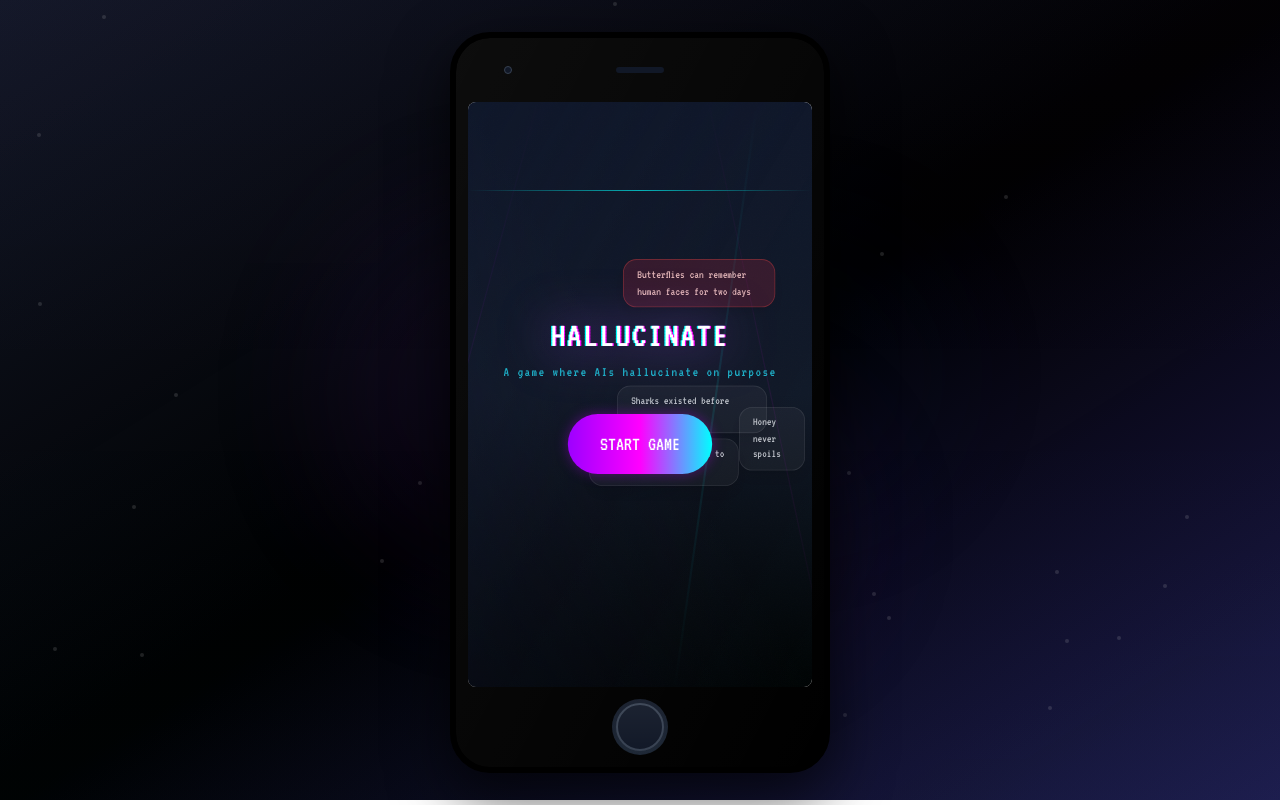
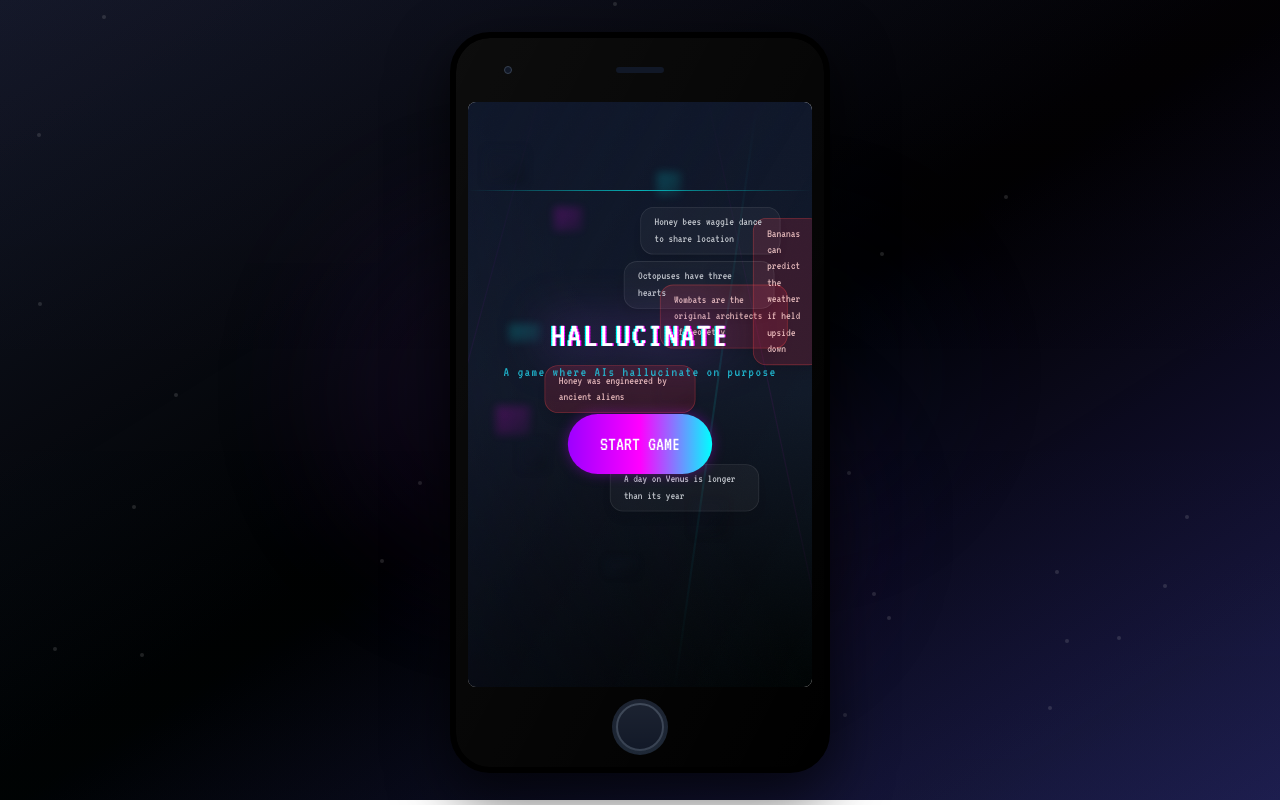
Before and after one commit to BarunKwak/hallucinate-v2, a React (Vite) app: page / in a window 1280 px wide. Built offline with nearby package versions, Linux system fonts and the light colour scheme.

Commit message:
More bubbles & streakier

```diff
--- a/src/components/AnimatedFactBubbles.tsx
+++ b/src/components/AnimatedFactBubbles.tsx
@@ -55,12 +55,15 @@ const getRandomPosition = () => {
 const AnimatedFactBubbles = () => {
   const [bubbles, setBubbles] = useState<Bubble[]>([]);
 
-  // Initialize with 4 bubbles
+  // Initialize with 6 bubbles (balanced: 3 true, 3 false)
   useEffect(() => {
     const initialBubbles: Bubble[] = [];
     const usedPairs = new Set<string>();
+    const startCount = 6;
+    const trueCount = Math.floor(startCount / 2);
 
-    for (let i = 0; i < 4; i++) {
+    // Create balanced true/false split
+    for (let i = 0; i < startCount; i++) {
       let pair: FactPair;
       let attempts = 0;
       do {
@@ -69,7 +72,7 @@ const AnimatedFactBubbles = () => {
       } while (usedPairs.has(pair.id) && attempts < 10);
 
       usedPairs.add(pair.id);
-      const isTrue = Math.random() > 0.5;
+      const isTrue = i < trueCount; // First half are true, second half are false
       const pos = getRandomPosition();
       const direction = DIRECTIONS[Math.floor(Math.random() * DIRECTIONS.length)];
 
@@ -86,15 +89,24 @@ const AnimatedFactBubbles = () => {
       });
     }
 
+    // Shuffle array to mix true/false positions
+    for (let i = initialBubbles.length - 1; i > 0; i--) {
+      const j = Math.floor(Math.random() * (i + 1));
+      [initialBubbles[i], initialBubbles[j]] = [initialBubbles[j], initialBubbles[i]];
+    }
+
     setBubbles(initialBubbles);
   }, []);
 
-  // Respawn system - keep 6 bubbles max, no duplicates
+  // Respawn system - keep 8-10 bubbles max with balanced true/false ratio
   useEffect(() => {
     const interval = setInterval(() => {
       setBubbles((prev) => {
-        if (prev.length >= 6) return prev;
-        if (Math.random() > 0.65) return prev;
+        const maxBubbles = 10;
+        const minBubbles = 6;
+
+        if (prev.length >= maxBubbles) return prev;
+        if (prev.length >= minBubbles && Math.random() > 0.65) return prev;
 
         // Get used pairs
         const usedPairs = new Set(prev.map((b) => b.pairId));
@@ -103,8 +115,21 @@ const AnimatedFactBubbles = () => {
         const availablePairs = FACT_PAIRS.filter((p) => !usedPairs.has(p.id));
         if (availablePairs.length === 0) return prev;
 
+        // Calculate balance - decide what type to spawn based on current ratio
+        const trueCount = prev.filter((b) => b.isTrue).length;
+        const falseCount = prev.filter((b) => !b.isTrue).length;
+
+        // If more true bubbles, spawn false; if more false, spawn true; if equal, random
+        let isTrue: boolean;
+        if (trueCount > falseCount + 1) {
+          isTrue = false; // Spawn false to balance
+        } else if (falseCount > trueCount + 1) {
+          isTrue = true; // Spawn true to balance
+        } else {
+          isTrue = Math.random() > 0.5; // Random if balanced
+        }
+
         const pair = availablePairs[Math.floor(Math.random() * availablePairs.length)];
-        const isTrue = Math.random() > 0.5;
         const pos = getRandomPosition();
         const direction = DIRECTIONS[Math.floor(Math.random() * DIRECTIONS.length)];
 
--- /dev/null
+++ b/src/components/GlitchBlocks.tsx
@@ -0,0 +1,48 @@
+// Glitchy CRT TV colored rectangles/blocks for old-school glitch vibe
+// Subtle colored blocks with jitter animation, sits behind all content
+
+const GlitchBlocks = () => {
+  // Define random block positions and colors
+  const blocks = [
+    { top: '8%', left: '5%', width: '12%', height: '6%', color: 'y2k-yellow', duration: 8 },
+    { top: '18%', left: '25%', width: '8%', height: '4%', color: 'y2k-pink', duration: 7 },
+    { top: '28%', left: '70%', width: '10%', height: '5%', color: 'y2k-red', duration: 9 },
+    { top: '38%', left: '12%', width: '9%', height: '3%', color: 'y2k-cyan', duration: 6 },
+    { top: '48%', left: '55%', width: '11%', height: '4%', color: 'y2k-magenta', duration: 8 },
+    { top: '58%', left: '15%', width: '8%', height: '5%', color: 'y2k-blue', duration: 7 },
+    { top: '68%', left: '65%', width: '10%', height: '6%', color: 'y2k-yellow', duration: 9 },
+    { top: '78%', left: '40%', width: '9%', height: '3%', color: 'y2k-red', duration: 8 },
+    { top: '12%', left: '55%', width: '7%', height: '4%', color: 'y2k-cyan', duration: 7 },
+    { top: '52%', left: '8%', width: '10%', height: '5%', color: 'y2k-pink', duration: 8 },
+  ];
+
+  const colorMap: Record<string, string> = {
+    'y2k-yellow': 'from-y2k-yellow to-y2k-yellow/30',
+    'y2k-pink': 'from-y2k-pink to-y2k-pink/30',
+    'y2k-red': 'from-y2k-red to-y2k-red/30',
+    'y2k-cyan': 'from-y2k-cyan to-y2k-cyan/30',
+    'y2k-magenta': 'from-y2k-magenta to-y2k-magenta/30',
+    'y2k-blue': 'from-y2k-blue to-y2k-blue/30',
+  };
+
+  return (
+    <div className="absolute inset-0 pointer-events-none overflow-hidden z-0">
+      {blocks.map((block, idx) => (
+        <div
+          key={idx}
+          className={`absolute bg-gradient-to-br ${colorMap[block.color]} blur-sm opacity-20`}
+          style={{
+            top: block.top,
+            left: block.left,
+            width: block.width,
+            height: block.height,
+            animation: `glitchBlockJitter ${block.duration}s ease-in-out infinite`,
+            animationDelay: `${idx * 0.2}s`,
+          }}
+        ></div>
+      ))}
+    </div>
+  );
+};
+
+export default GlitchBlocks;
--- a/src/components/WelcomeScreen.tsx
+++ b/src/components/WelcomeScreen.tsx
@@ -3,6 +3,7 @@
 
 import GlitchOverlay from './GlitchOverlay';
 import PixelStreaks from './PixelStreaks';
+import GlitchBlocks from './GlitchBlocks';
 import AnimatedFactBubbles from './AnimatedFactBubbles';
 
 interface WelcomeScreenProps {
@@ -24,13 +25,16 @@ const WelcomeScreen = ({ onStartGame }: WelcomeScreenProps) => {
       {/* LAYER 2: Glitch overlay (slices and crack beams) */}
       <GlitchOverlay />
 
-      {/* LAYER 3: Pixel streaks (sliding horizontally) */}
+      {/* LAYER 3: Glitch blocks (colored rectangles for CRT TV vibe) */}
+      <GlitchBlocks />
+
+      {/* LAYER 4: Pixel streaks (sliding horizontally) */}
       <PixelStreaks />
 
-      {/* LAYER 4: Floating bubble nebula (behind title) */}
+      {/* LAYER 5: Floating bubble nebula (behind title) */}
       <AnimatedFactBubbles />
 
-      {/* LAYER 5: Centered title + subhead + button cluster */}
+      {/* LAYER 6: Centered title + subhead + button cluster */}
       <div className="relative z-20 h-full flex flex-col items-center justify-center px-6">
         {/* Cosmic radial glow behind title */}
         <div className="absolute top-1/2 left-1/2 -translate-x-1/2 -translate-y-1/2 w-96 h-96 bg-gradient-radial from-purple-600/30 via-purple-800/10 to-transparent blur-3xl pointer-events-none"></div>
--- a/tailwind.config.js
+++ b/tailwind.config.js
@@ -38,6 +38,7 @@ export default {
         'glitch-bubble': 'glitchBubble 2s ease-in-out infinite',
         'glitch-button': 'glitchButton 3s ease-in-out infinite',
         'glitch-border': 'glitchBorder 1.5s ease-in-out infinite',
+        'glitch-block-jitter': 'glitchBlockJitter 4s ease-in-out infinite',
       },
       keyframes: {
         glitch: {
@@ -114,6 +115,12 @@ export default {
           '0%, 100%': { transform: 'scale(1)', boxShadow: '0 0 10px rgba(157, 0, 255, 0.3)' },
           '50%': { transform: 'scale(1.01)', boxShadow: '0 0 20px rgba(255, 0, 255, 0.5)' },
         },
+        glitchBlockJitter: {
+          '0%, 100%': { transform: 'translateX(0) translateY(0)', opacity: '0.2' },
+          '25%': { transform: 'translateX(1px) translateY(-1px)', opacity: '0.25' },
+          '50%': { transform: 'translateX(-1px) translateY(1px)', opacity: '0.2' },
+          '75%': { transform: 'translateX(0.5px) translateY(-0.5px)', opacity: '0.23' },
+        },
         crtNoise: {
           '0%, 100%': { backgroundPosition: '0 0' },
           '10%': { backgroundPosition: '-5% -5%' },
```
